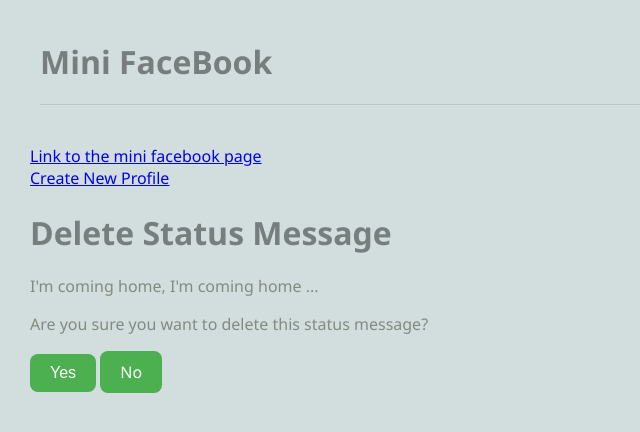
After one commit to KevinTan25/cs412-django, a Django app: page /mini_fb/status/1/delete/ in a window 1280 px wide. The commit adds this page. Shown: the top 432 px of the page, without its empty margins (0-640 px from the left). Run offline with Django 5.2, Linux system fonts and the light colour scheme; data comes from the database, SQL or seed files in the repository; both versions use the stored data as it was after the commit.

Commit message:
Added views and template for mini_fb

```diff
--- /dev/null
+++ b/mini_fb/templates/mini_fb/delete_status_form.html
@@ -0,0 +1,14 @@
+<!-- mini_fb/templates/mini_fb/delete_status_form.html -->
+
+{% extends 'mini_fb/base.html' %}
+
+{% block content %}
+    <h1>Delete Status Message</h1>
+    <p>{{ status_message.message }}</p>
+    <p>Are you sure you want to delete this status message?</p>
+    <form method="POST">
+        {% csrf_token %}
+        <input type='submit' name = 'Yes' value= 'Yes' class="button">
+        <a href="{% url 'show_profile' status_message.profile.pk %}" class="button">No</a>
+    </form>
+{% endblock %}
--- a/mini_fb/templates/mini_fb/show_profile.html
+++ b/mini_fb/templates/mini_fb/show_profile.html
@@ -23,6 +23,8 @@
               <img src='{{img.image_file.url}}' alt='{{img.image_file.url}}'>
             </div>
             {% endfor %}
+            <a href="{% url 'delete_status' status.pk %}">Delete</a>
+            <a href="{% url 'update_status' status.pk %}">Update</a>
         </li>
         {% empty %}
         <p>This user has no status messages.</p>
--- a/mini_fb/urls.py
+++ b/mini_fb/urls.py
@@ -13,4 +13,7 @@
     path(r'create_profile/', views.CreateProfileView.as_view(), name="create_profile"),
     path(r'profile/<int:pk>/create_status/', views.CreateStatusMessageView.as_view(), name='create_status'),
     path(r'profile/<int:pk>/update/', views.UpdateProfileView.as_view(), name='update_profile'),
+    path(r'status/<int:pk>/delete/', views.DeleteStatusMessageView.as_view(), name='delete_status'),
+    path(r'status/<int:pk>/update/', views.UpdateStatusMessageView.as_view(), name='update_status'),
+
 ]
--- a/mini_fb/views.py
+++ b/mini_fb/views.py
@@ -8,6 +8,7 @@
 from django.views.generic import DetailView
 from django.views.generic import CreateView
 from django.views.generic import UpdateView
+from django.views.generic import DeleteView
 from .forms import *
 from django.urls import reverse
 
@@ -69,3 +70,27 @@
     def get_success_url(self):
         '''Return the URL to redirect to after successfully submitting form.'''
         return reverse('show_profile', kwargs={'pk': self.object.pk})
+
+
+class DeleteStatusMessageView(DeleteView):
+    '''Delete Status Message'''
+    model = StatusMessage
+    template_name = 'mini_fb/delete_status_form.html'
+    context_object_name = 'status_message'
+
+    def get_success_url(self):
+        '''Return the URL to redirect to after successfully submitting form.'''
+        profile_id = self.object.profile.pk
+        return reverse('show_profile', kwargs={'pk': profile_id})
+
+class UpdateStatusMessageView(UpdateView):
+    '''Update Status Message'''
+    model = StatusMessage
+    form_class = UpdateStatusMessageForm
+    template_name = 'mini_fb/update_status_form.html'
+    context_object_name = 'status_message'
+
+    def get_success_url(self):
+        '''Return the URL to redirect to after successfully submitting form.'''
+        profile_id = self.object.profile.pk
+        return reverse('show_profile', kwargs={'pk': profile_id})
--- a/static/styles-blog.css
+++ b/static/styles-blog.css
@@ -4,6 +4,23 @@
     margin: 30px;
     background: #d1dedd;
     font-family:'Segoe UI', Tahoma, Geneva, Verdana, sans-serif;
+}
+
+.button {
+    background-color: #4CAF50;
+    color: white;
+    padding: 10px 20px;
+    text-align: center;
+    text-decoration: none;
+    display: inline-block;
+    border-radius: 8px;
+    border: none;
+    font-size: 16px;
+    cursor: pointer;
+}
+
+.button:hover {
+    background-color: #45a049; /* Darker green when hovered */
 }
 
 .status-message img {
```
Also changed, not shown: mini_fb/forms.py (+7 -0 lines), mini_fb/templates/mini_fb/update_status_form.html (added, +13 -0 lines), db.sqlite3, media/iu_pic_119YtHF.jpg (added), media/iu_pic_xi2aCRX.jpg (added).
